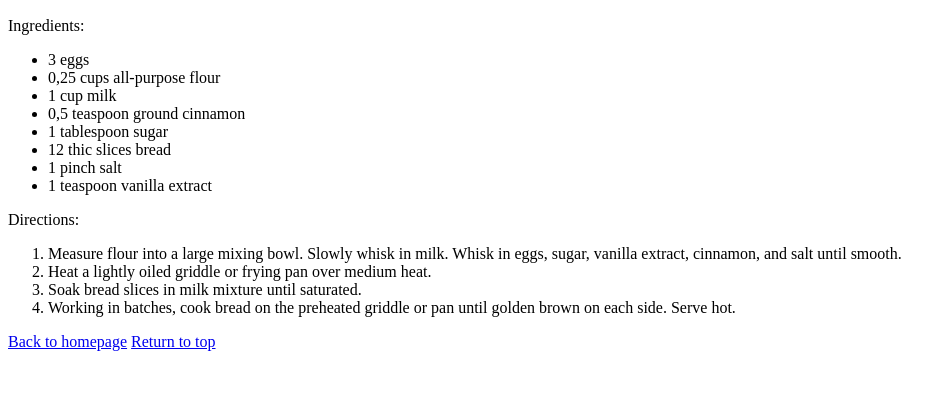
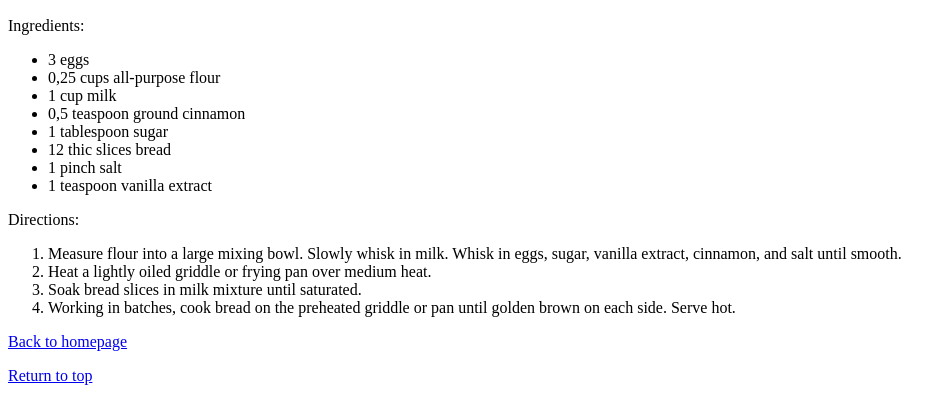
Before and after one commit to ptrchmcz/odin-recipes, a plain HTML site: page recipes/french-toast.html in a window 1280 px wide. Shown: the part 632-1033 px from the top of the page, without its empty margins (0-952 px from the left). Before the commit the page ends 991 px from the top, so only its background shows below. Drawn offline with Linux system fonts and the light colour scheme.

Commit message:
Fix Return to top link

```diff
--- a/recipes/french-toast.html
+++ b/recipes/french-toast.html
@@ -34,7 +34,7 @@
         </ol>
 
     <a href="../index.html">Back to homepage</a>
-    <a href="#header">Return to top</a>
+    <p><a href="./french-toast.html">Return to top</a></p>
 
 
 </body>
```
Also changed, not shown: recipes/pancakes.html (+1 -1 lines), recipes/waffles.html (+1 -1 lines).
